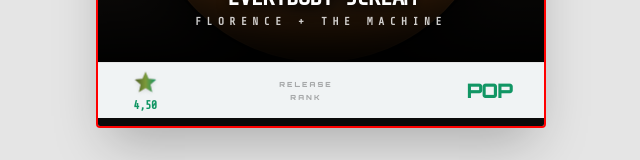
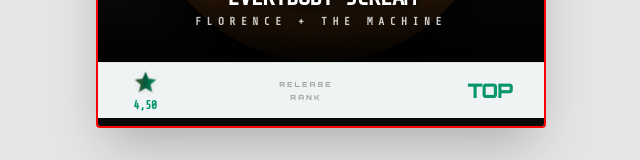
Before and after one commit to gianneefm/giannic-review, a React (Vite) app: page / in a window 1280 px wide. Shown: the part 497-657 px from the top of the page, without its empty margins (319-959 px from the left). Built offline with nearby package versions, Linux system fonts and the light colour scheme; the HTML template or start-up script is replaced by a standard one.

Commit message:
Update App.jsx, hardcode removed

```diff
--- a/src/App.jsx
+++ b/src/App.jsx
@@ -107,7 +107,6 @@
 
 const App = () => {
   const coverLink = "https://i.ibb.co/RGzFtkmf/Florence-The-Machine-The-Old-Religion-80141286-cover-art.png";
-  const artist = " FLORENCE + THE MACHINE";
   const vinylColor = "#A68966";
   const bgStop1 = '#2A241F';
   const bgStop2 = '#161310';
@@ -115,8 +114,8 @@
   const hdStop2 = '#E9ECEF';
   const ftStop1 = '#E9ECEF';
   const ftStop2 = '#DEE2E6';
-
   const albumTitle = "EVERYBODY SCREAM";
+  const artist = " FLORENCE + THE MACHINE";
   const ratingValue = 4.5;
 
   const TIERS = [
@@ -127,9 +126,13 @@
     { label: "TOP", color: "#059669", threshold: 4.5, average: 4.75 },
   ];
 
-  const current = TIERS[3]; // По умолчанию выбран тир POP
-  const previous = TIERS[2];
-  const next = TIERS[4];
+
+  const currentIndex = TIERS.slice().reverse().findIndex(tier => ratingValue >= tier.threshold);
+  const actualIndex = currentIndex >= 0 ? (TIERS.length - 1 - currentIndex) : 0;
+
+  const current = TIERS[actualIndex];
+  const previous = TIERS[actualIndex - 1];
+  const next = TIERS[actualIndex + 1];
 
   const fillPercentage = ratingValue !== null ? (ratingValue / 5) * 100 : 0;
   const displayRating = ratingValue !== null ? ratingValue.toFixed(2).replace('.', ',') : null;
```
